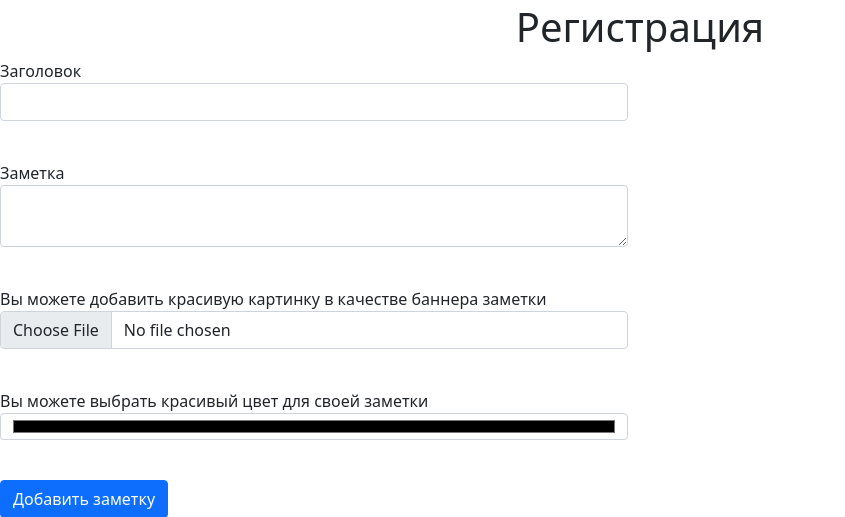
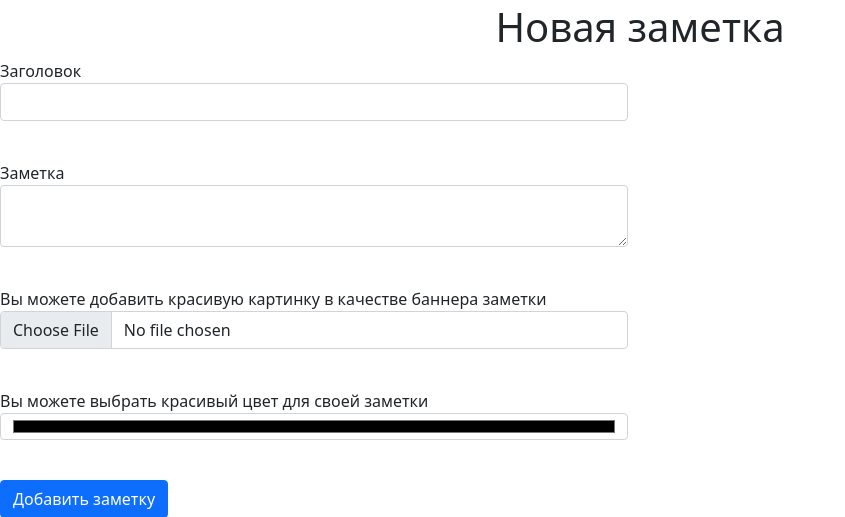
Before and after one commit to weplok/Notes-website-Yandex-Lyceum, a Flask app: template templates/create_note.html in a window 1280 px wide. Shown: the part 79-596 px from the top of the page, without its empty margins (0-845 px from the left). Run offline with Flask 3, Linux system fonts and the light colour scheme; the template is opened without the code that fills it: values that come from a table or form of the project are taken from there, others are empty.

Commit message:
Fix name create-note-page

```diff
--- a/templates/create_note.html
+++ b/templates/create_note.html
@@ -2,7 +2,7 @@
 
 {% block content %}
 
-<h1 align="center">Регистрация</h1>
+<h1 align="center">Новая заметка</h1>
 <div class="row mb-2">
   <div class="col-md-6">
     <form action="" method="post" enctype="multipart/form-data">
```
